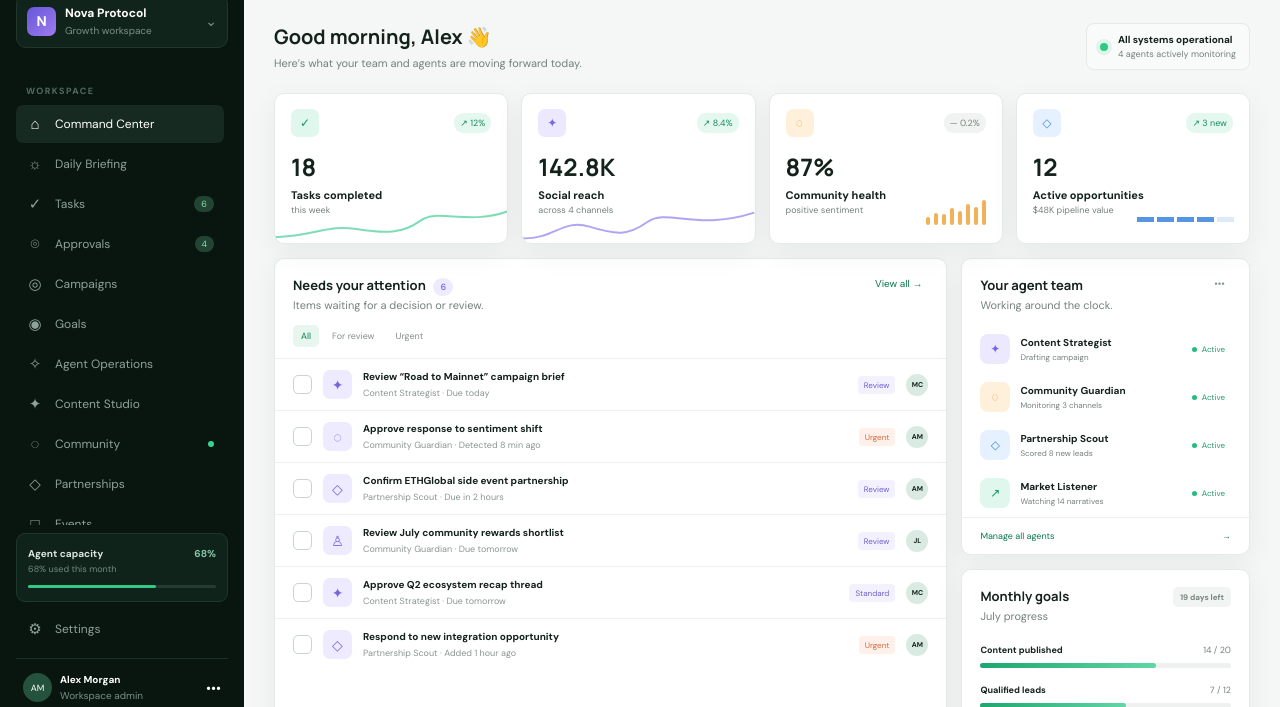
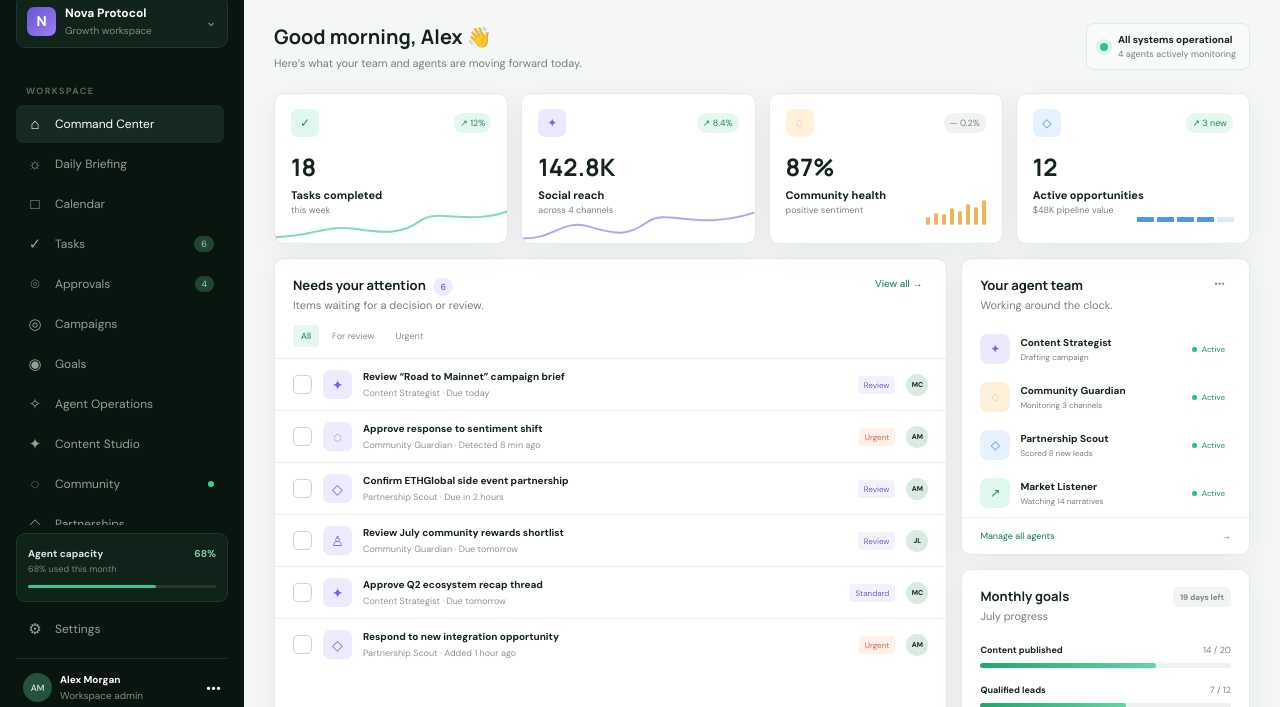
Before and after one commit to Andallyn/Wave, a website: page index.html in a window 1280 px wide. Shown: the part 82-789 px from the top of the page. Drawn offline with Linux system fonts and the light colour scheme.

Commit message:
Add Operations Calendar navigation

```diff
--- a/index.html
+++ b/index.html
@@ -18,6 +18,7 @@
         <p class="nav-label">Workspace</p>
         <button class="nav-item active" data-page="Command Center"><span>⌂</span>Command Center</button>
         <button class="nav-item" data-page="Briefing"><span>☼</span>Daily Briefing</button>
+        <button class="nav-item" data-page="Calendar"><span>□</span>Calendar</button>
         <button class="nav-item" data-page="Tasks"><span>✓</span>Tasks <em id="taskBadge">6</em></button>
         <button class="nav-item" data-page="Approvals"><span>⌾</span>Approvals <em id="approvalBadge">4</em></button>
         <button class="nav-item" data-page="Campaigns"><span>◎</span>Campaigns</button>
```
